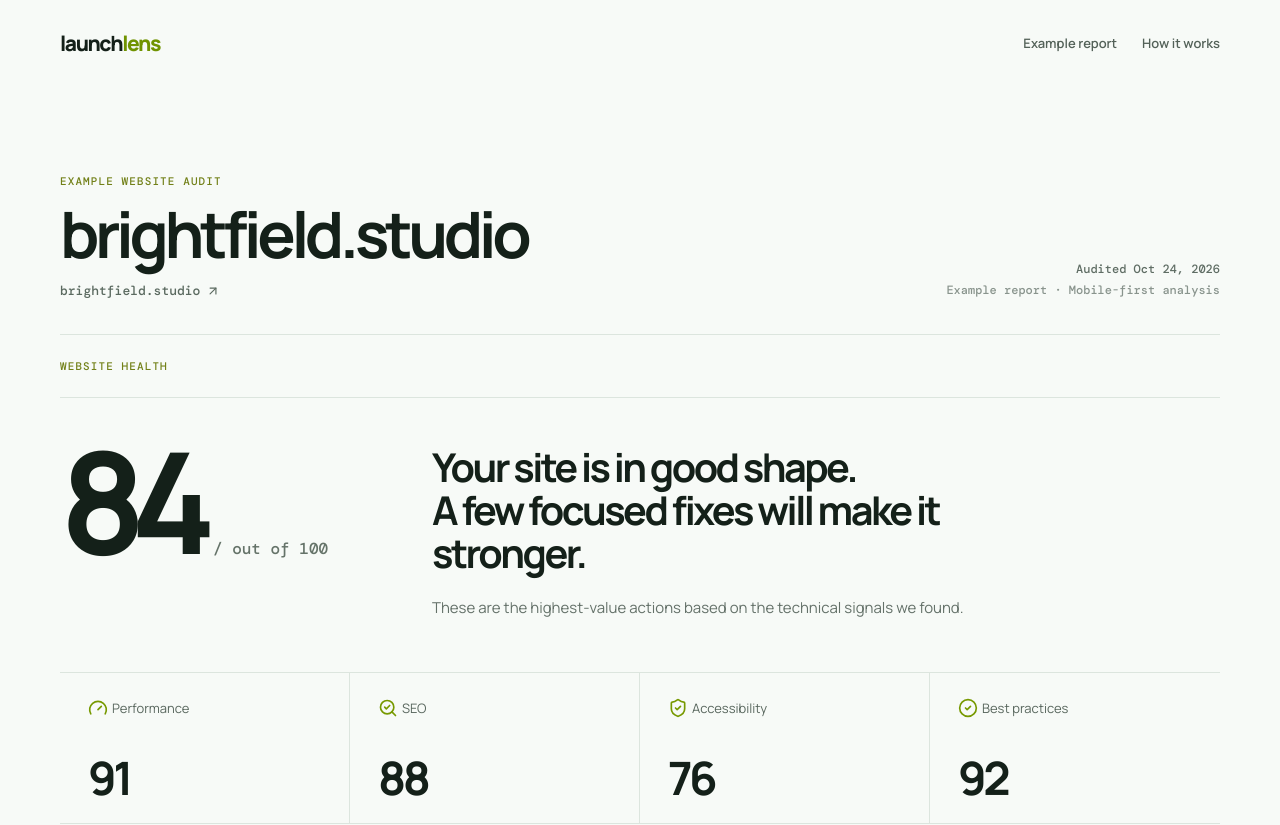
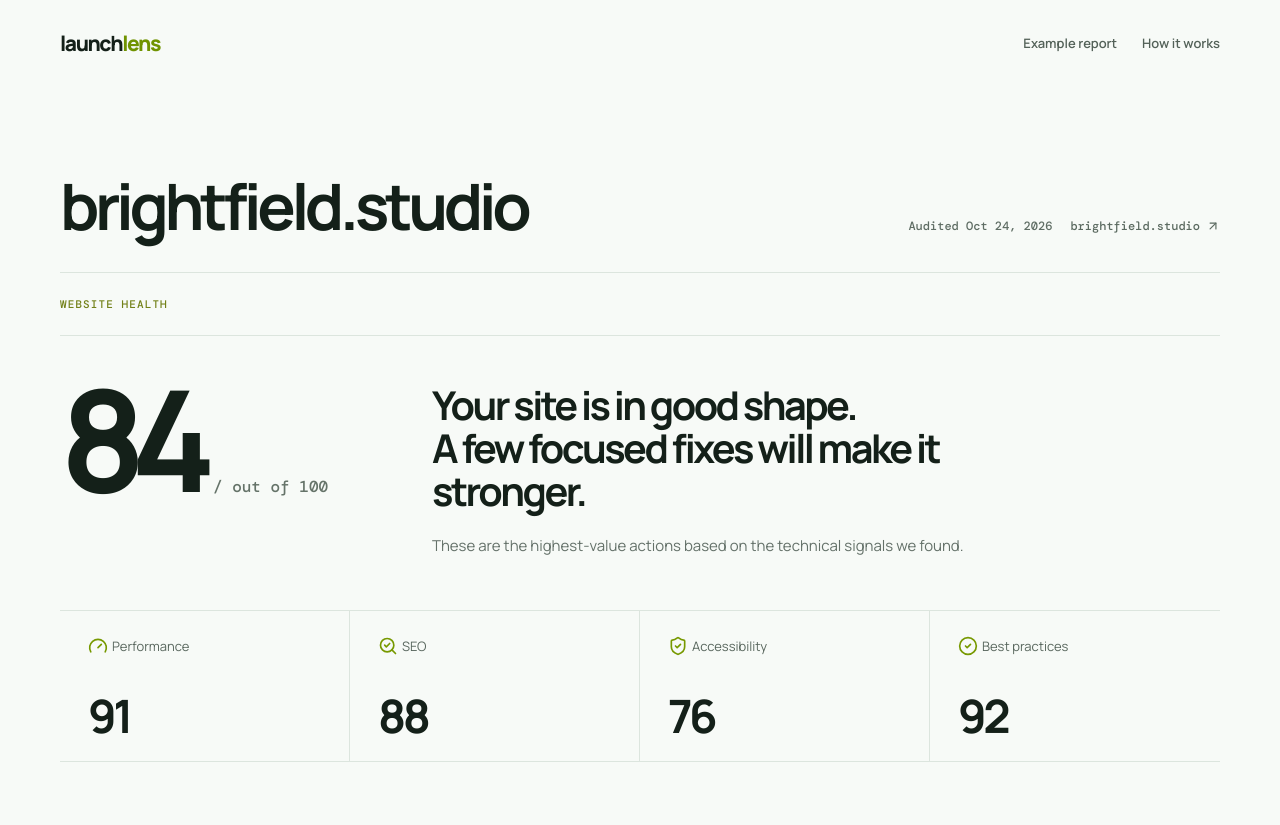
Before and after one commit to script-amv/launchlens, a Next.js app: page /example in a window 1280 px wide. Shown: the top 825 px of the page. Built offline with nearby package versions, Linux system fonts and the light colour scheme.

Commit message:
fix: align audit masthead metadata

```diff
--- a/src/app/report.css
+++ b/src/app/report.css
@@ -1,5 +1,6 @@
 .example-metric-rail{grid-template-columns:repeat(4,1fr)}
 .example-health-score .kicker{margin-bottom:16px;font:500 11px 'DM Mono',monospace;text-transform:uppercase;letter-spacing:.1em;color:#728018}
+.example-masthead{align-items:baseline}.example-masthead h1{margin:0}.audit-meta{display:flex;align-items:baseline;gap:18px;font:500 12px 'DM Mono',monospace;color:#5f6d64}.audit-meta a{display:inline-flex;align-items:center;gap:6px;color:#5b6a60;text-decoration:none}.audit-meta a:hover{color:#728018}
 .score-value{display:flex;align-items:baseline;gap:12px;white-space:nowrap}.example-health-score strong{line-height:.78}.example-health-score span{margin:0;font:500 16px 'DM Mono',monospace;color:#657369}
 .example-overview{display:block;padding:0}.overview-kicker{margin:0;padding:24px 0;border-bottom:1px solid var(--line)}.example-overview-body{display:grid;grid-template-columns:300px minmax(0,1fr);gap:72px;padding:48px 0 52px;align-items:start}.example-health-copy{align-self:start}
 .example-metric-rail div{min-height:150px;padding:25px 28px;grid-template-columns:24px 1fr;grid-template-rows:auto 1fr}.example-metric-rail svg{align-self:center}.example-metric-rail span{align-self:center}.example-metric-rail strong{align-self:end}
@@ -9,4 +10,4 @@
 .audit-screenshot h2{font-size:clamp(30px,3.4vw,45px);letter-spacing:-.065em;line-height:1.05;margin:0}
 .audit-screenshot p:not(.kicker){color:var(--muted);font-size:14px;line-height:1.7;margin:18px 0 0}
 .audit-screenshot img{width:280px;border:7px solid var(--ink);border-radius:26px;justify-self:end}
-@media(max-width:760px){.example-overview-body{grid-template-columns:1fr;gap:34px;padding:38px 0}.example-health-score span{font-size:13px}.example-metric-rail{grid-template-columns:1fr 1fr}.example-metric-rail div{padding:20px}.example-metric-rail div:nth-child(2){border-right:0}.example-metric-rail div:nth-child(n+3){border-bottom:0}.report-view-actions{justify-content:flex-start;margin:0}.audit-screenshot{grid-template-columns:1fr;gap:30px;padding-top:55px}.audit-screenshot img{justify-self:start}}
+@media(max-width:760px){.example-masthead{display:block}.audit-meta{margin-top:18px;gap:12px;flex-wrap:wrap}.example-overview-body{grid-template-columns:1fr;gap:34px;padding:38px 0}.example-health-score span{font-size:13px}.example-metric-rail{grid-template-columns:1fr 1fr}.example-metric-rail div{padding:20px}.example-metric-rail div:nth-child(2){border-right:0}.example-metric-rail div:nth-child(n+3){border-bottom:0}.report-view-actions{justify-content:flex-start;margin:0}.audit-screenshot{grid-template-columns:1fr;gap:30px;padding-top:55px}.audit-screenshot img{justify-self:start}}
--- a/src/components/audit-report-view.tsx
+++ b/src/components/audit-report-view.tsx
@@ -8,7 +8,7 @@ const impact: Record<Severity, string> = { critical: "Critical", high: "High imp
 function formatDate(value: string) { return new Intl.DateTimeFormat("en", { month: "short", day: "numeric", year: "numeric" }).format(new Date(value)); }
 export function AuditReportView({ report, example = false }: { report: AuditReport; example?: boolean }) {
   return <article className="example-report-page shell">
-    <header className="example-masthead"><div><p className="kicker">{example ? "Example website audit" : report.source === "pagespeed" ? "Live Google Lighthouse audit" : "Technical website audit"}</p><h1>{report.hostname}</h1><a href={report.url} target="_blank" rel="noreferrer" className="example-url">{report.url.replace(/^https?:\/\//, "")} <ArrowUpRight size={14}/></a></div><p>Audited {formatDate(report.createdAt)}<br /><span>{example ? "Example report · Mobile-first analysis" : `Available until ${formatDate(report.expiresAt)}`}</span></p></header>
+    <header className="example-masthead"><h1>{report.hostname}</h1><div className="audit-meta"><span>Audited {formatDate(report.createdAt)}</span><a href={report.url} target="_blank" rel="noreferrer">{report.url.replace(/^https?:\/\//, "")} <ArrowUpRight size={14}/></a></div></header>
     {!example && <div className="report-view-actions"><ReportActions /></div>}
     <section className="example-overview"><p className="kicker overview-kicker">Website health</p><div className="example-overview-body"><div className="example-health-score"><div className="score-value"><strong>{report.overallScore}</strong><span>/ out of 100</span></div></div><div className="example-health-copy"><h2>{report.overallScore >= 80 ? "Your site is in good shape.\nA few focused fixes will make it stronger." : "Your site has a clear path to improvement."}</h2><p>{report.findings.length ? "These are the highest-value actions based on the technical signals we found." : "The baseline checks passed. Keep monitoring performance as your site changes."}</p></div></div></section>
     <section className="example-metric-rail" aria-label="Audit category scores">{Object.entries(report.categories).map(([key, category]) => { const Icon = labels[key as keyof typeof labels]; return <div key={key}><Icon size={20}/><span>{category.label}</span><strong>{category.score}</strong></div>; })}</section>
```
